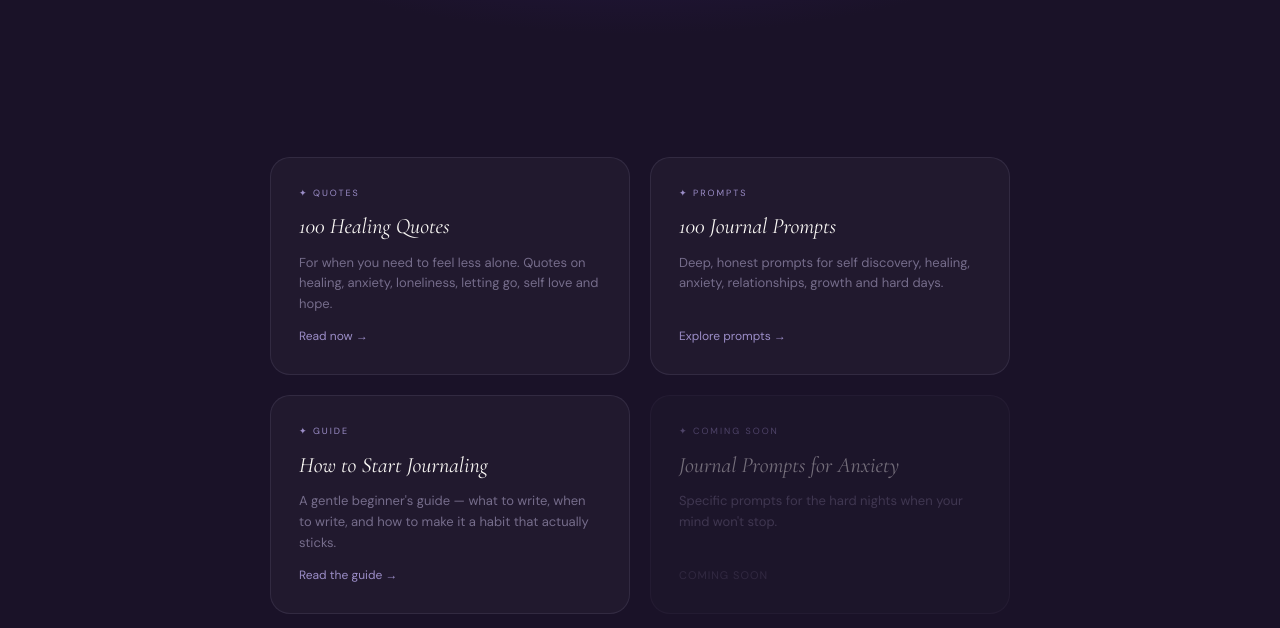
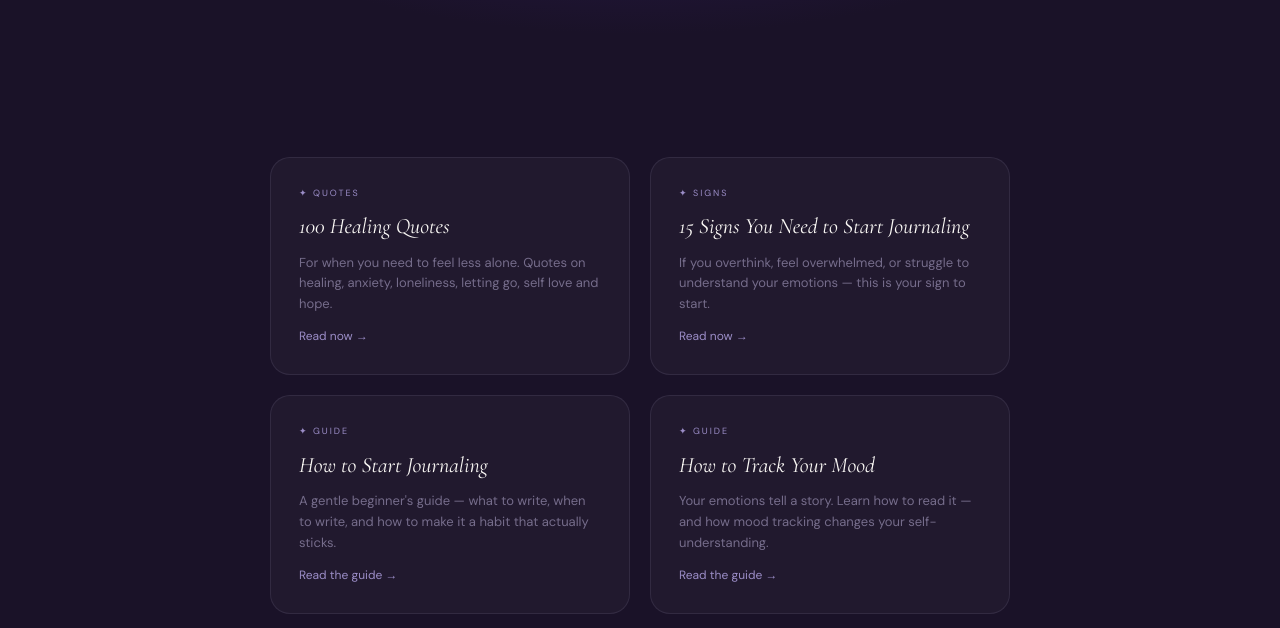
Before and after one commit to Elora-app/elora-app.com, a plain HTML site: page for-you.html in a window 1280 px wide. Shown: the part 324-952 px from the top of the page. Drawn offline with nearby package versions, Linux system fonts and the light colour scheme.

Commit message:
Update for-you.html

```diff
--- a/for-you.html
+++ b/for-you.html
@@ -65,17 +65,24 @@
     <div class="card-link">Read now →</div>
   </a>
 
-  <a href="journal-prompts.html" class="card">
-    <div class="card-eyebrow">✦ PROMPTS</div>
-    <div class="card-title">100 Journal Prompts</div>
-    <div class="card-desc">Deep, honest prompts for self discovery, healing, anxiety, relationships, growth and hard days.</div>
-    <div class="card-link">Explore prompts →</div>
+  <a href="signs-you-need-to-journal.html" class="card">
+    <div class="card-eyebrow">✦ SIGNS</div>
+    <div class="card-title">15 Signs You Need to Start Journaling</div>
+    <div class="card-desc">If you overthink, feel overwhelmed, or struggle to understand your emotions — this is your sign to start.</div>
+    <div class="card-link">Read now →</div>
   </a>
 
   <a href="how-to-journal.html" class="card">
     <div class="card-eyebrow">✦ GUIDE</div>
     <div class="card-title">How to Start Journaling</div>
     <div class="card-desc">A gentle beginner's guide — what to write, when to write, and how to make it a habit that actually sticks.</div>
+    <div class="card-link">Read the guide →</div>
+  </a>
+
+  <a href="how-to-track-your-mood.html" class="card">
+    <div class="card-eyebrow">✦ GUIDE</div>
+    <div class="card-title">How to Track Your Mood</div>
+    <div class="card-desc">Your emotions tell a story. Learn how to read it — and how mood tracking changes your self-understanding.</div>
     <div class="card-link">Read the guide →</div>
   </a>
 
```
